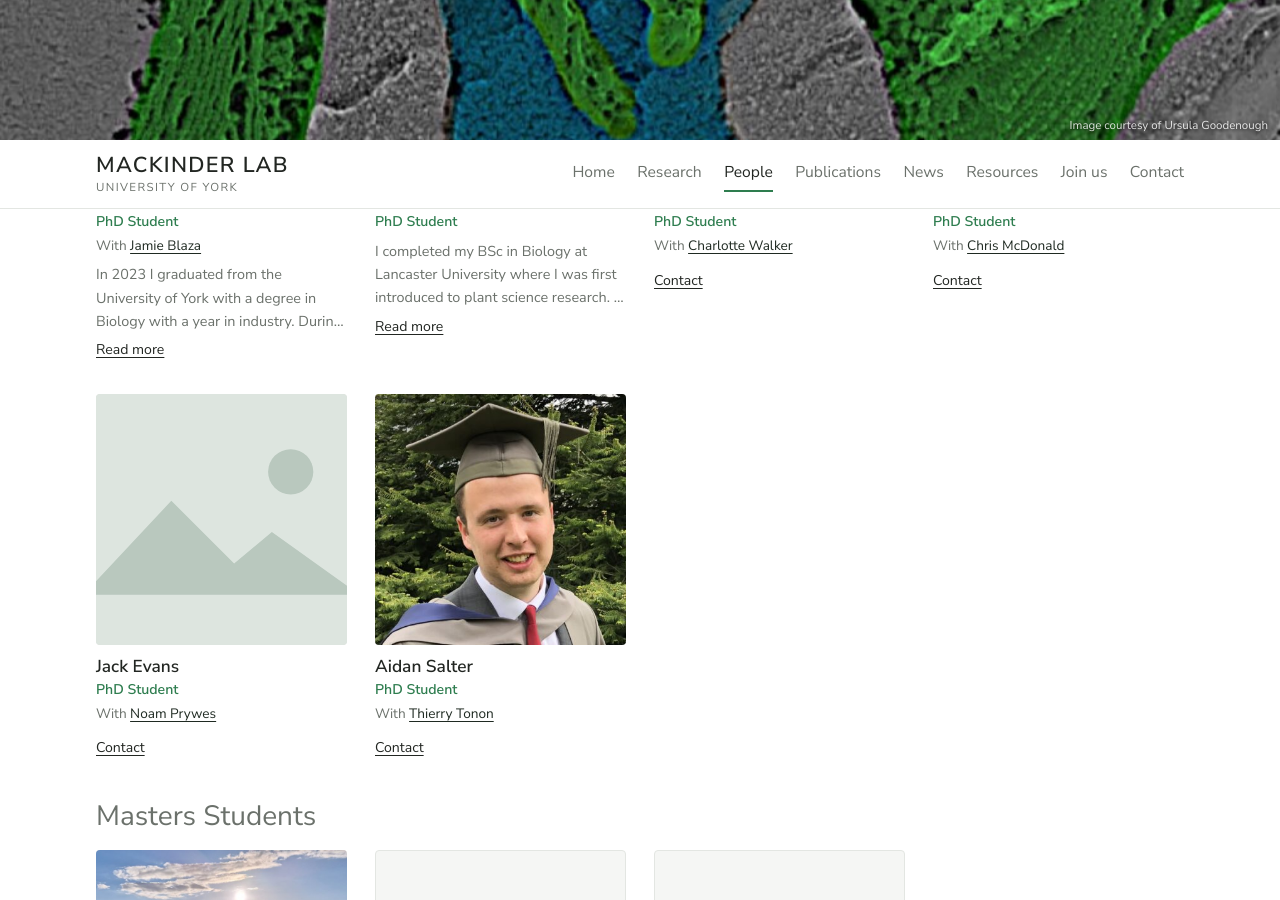
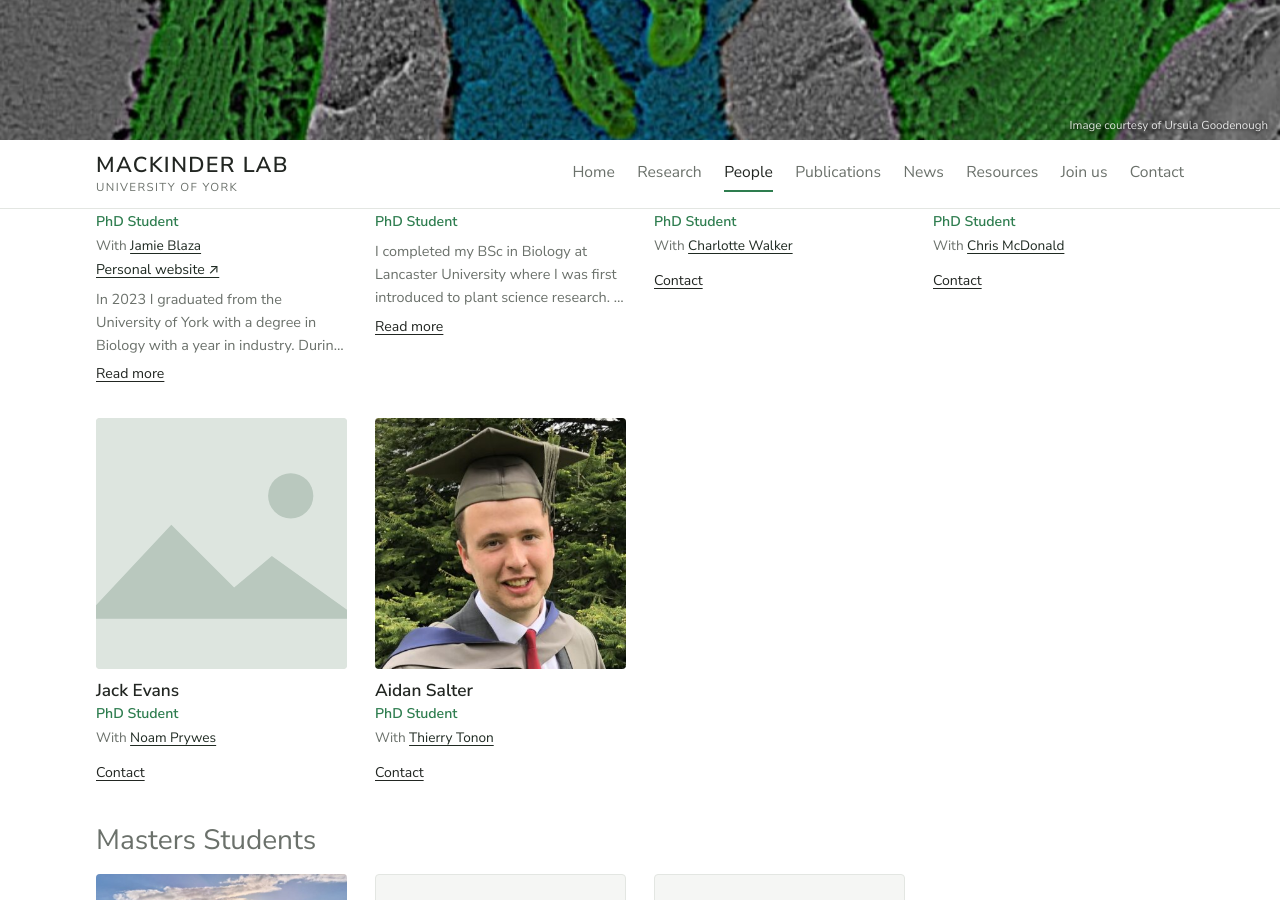
Before and after one commit to mackinderlab/mackinderlab.github.io, a Jekyll site: the page built from people.html, in a window 1280 px wide and 900 px high, scrolled down 1929 px. Built offline with Jekyll 4.4.1, drawn with Linux system fonts in a browser that asks for light colours.

Commit message:
Update _data/people/phd.yml (via Pages CMS)

```diff
--- a/_data/people/phd.yml
+++ b/_data/people/phd.yml
@@ -1,7 +1,8 @@
 - name: Herbie Garland
   role: PhD Student
-  photo: /assets/images/people/5d163892-a4b9-4624-90a9-b73afeffef0d.jpg
+  photo: /assets/images/people/5d163892-a4b9-4624-90a9-b73afeffef0d-2.jpg
   email: hg1088@york.ac.uk
+  website: https://www.linkedin.com/in/herbie-garland-a097bb1b3/
   cosupervisor: Jamie Blaza
   cosupervisor_url: https://www.bioenergetics.site/team.html
   bio: In 2023 I graduated from the University of York with a degree in Biology
```
